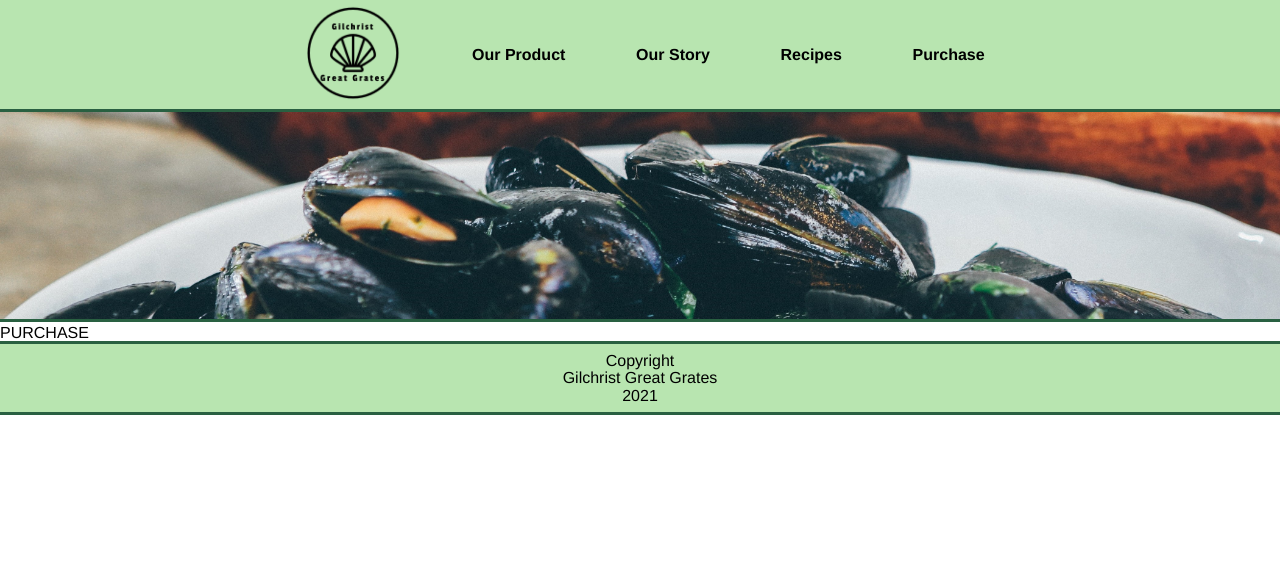
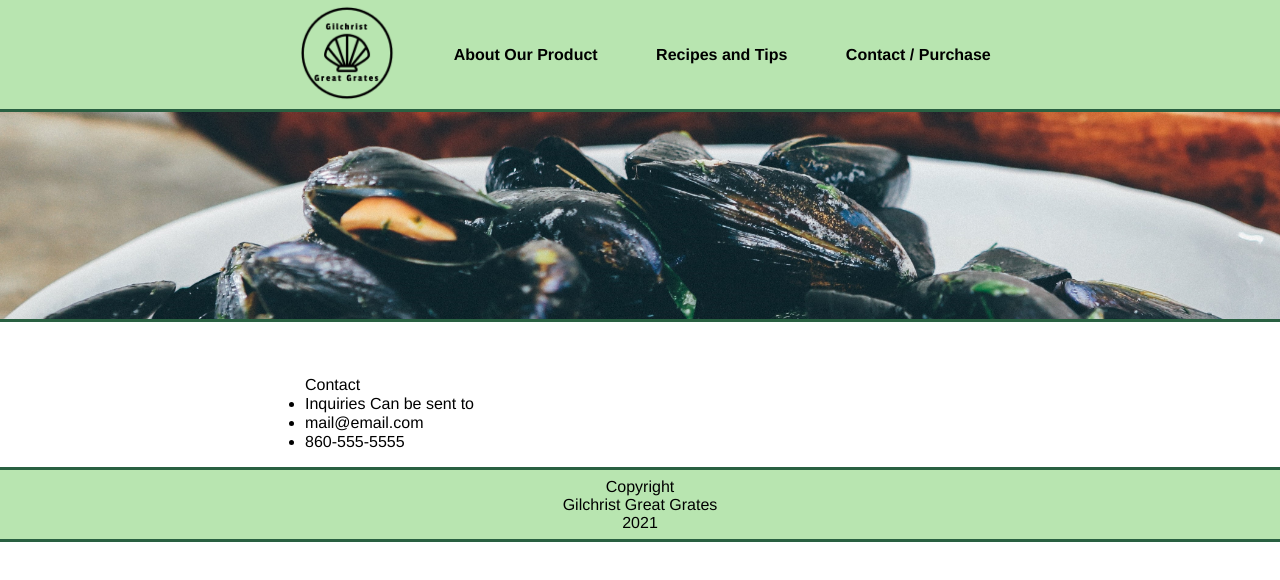
Before and after one commit to Tyler668/GreatGrate, a React (Create React App) app: page /purchase in a window 1280 px wide. Shown: the top 580 px of the page. Built offline with nearby package versions, Linux system fonts and the light colour scheme.

Commit message:
Contact info

```diff
--- a/src/App.js
+++ b/src/App.js
@@ -17,10 +17,10 @@ function App() {
     <div className="Base">
       <Navigation />
       <Banner />
-      <Route exact path="/"></Route>
-      <Route path="/about" component={About}></Route>
-      <Route path="/purchase" component={Purchase}></Route>
-      <Route path="/contact" component={Contact}></Route>
+      {/* <Route exact path="/"></Route> */}
+      <Route exact path="/" component={About}></Route>
+      <Route path="/purchase" component={Contact}></Route>
+      {/* <Route path="/contact" component={Contact}></Route> */}
       <Route path="/recipes" component={Recipes}></Route>
 
       <Footer></Footer>
--- a/src/components/Contact.js
+++ b/src/components/Contact.js
@@ -1,14 +1,18 @@
-import React from 'react';
+import React from "react";
 
 const Contact = () => {
-
-    return (
-        <div>
-            <h1>Contact</h1>
-        </div>
-    )
-
-}
-
+  return (
+    <div className="About">
+      <div className="aboutBlurb">
+        <ul>
+          <h1>Contact</h1>
+          <li>Inquiries Can be sent to </li>
+          <li>mail@email.com </li>
+          <li>860-555-5555</li>
+        </ul>
+      </div>
+    </div>
+  );
+};
 
 export default Contact;
--- a/src/components/Navigation.js
+++ b/src/components/Navigation.js
@@ -10,16 +10,16 @@ const Navigation = () => {
           <img className="logo" src={logo}></img>
         </NavLink>
         <NavLink className="navItems" to="/about">
-          Our Product
+          About Our Product
         </NavLink>
-        <NavLink className="navItems" to="/about">
+        {/* <NavLink className="navItems" to="/about">
           Our Story
-        </NavLink>
+        </NavLink> */}
         <NavLink className="navItems" to="/recipes">
-          Recipes
+          Recipes and Tips
         </NavLink>
         <NavLink className="navItems" to="/purchase">
-          Purchase
+          Contact / Purchase
         </NavLink>
       </div>
     </div>
--- a/src/sass/index.scss
+++ b/src/sass/index.scss
@@ -242,3 +242,7 @@ $breakpoint-tablet: 1000px;
 //   // padding: 1rem;
 //   margin-bottom: 2rem;
 // }
+
+.contactBlurb {
+  display: flex;
+}
```
